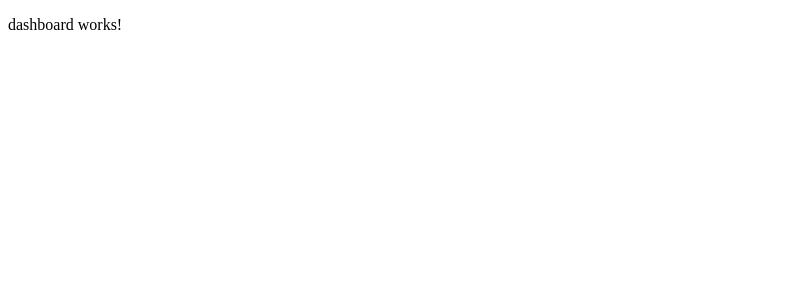
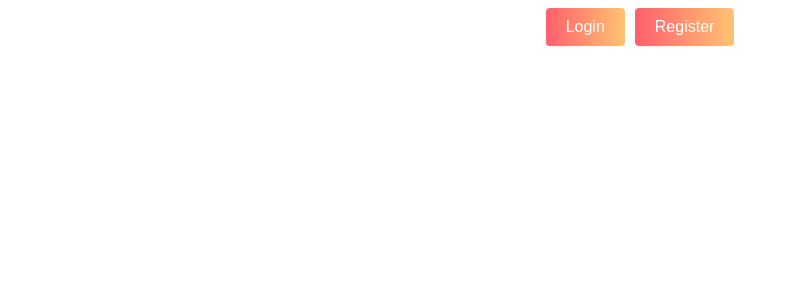
Before and after one commit to ravyyyy/MyMovieList, an Angular app: page / in a window 1280 px wide. Shown: the top 300 px of the page, without its empty margins (0-789 px from the left). Built offline with nearby package versions, Linux system fonts and the light colour scheme.

Commit message:
Added login + register buttons

```diff
--- a/src/app/main/components/dashboard/dashboard.component.html
+++ b/src/app/main/components/dashboard/dashboard.component.html
@@ -1 +1,9 @@
-<p>dashboard works!</p>
+<div class="button-container">
+    <button class="gradient-button">
+      Login
+    </button>
+
+    <button class="gradient-button">
+      Register
+    </button>
+  </div>
--- a/src/app/main/components/dashboard/dashboard.component.scss
+++ b/src/app/main/components/dashboard/dashboard.component.scss
@@ -0,0 +1,20 @@
+.button-container {
+    display: flex;
+    justify-content: center;
+    gap: 10px;
+  }
+
+  .gradient-button {
+    background: linear-gradient(to right, #ff5f6d, #ffc371);
+    color: white;
+    border: none;
+    border-radius: 4px;
+    padding: 10px 20px;
+    font-size: 16px;
+    cursor: pointer;
+    transition: background 0.3s ease;
+  }
+
+  .gradient-button:hover {
+    background: linear-gradient(to right, #ff9966, #ff5e62);
+  }
```
